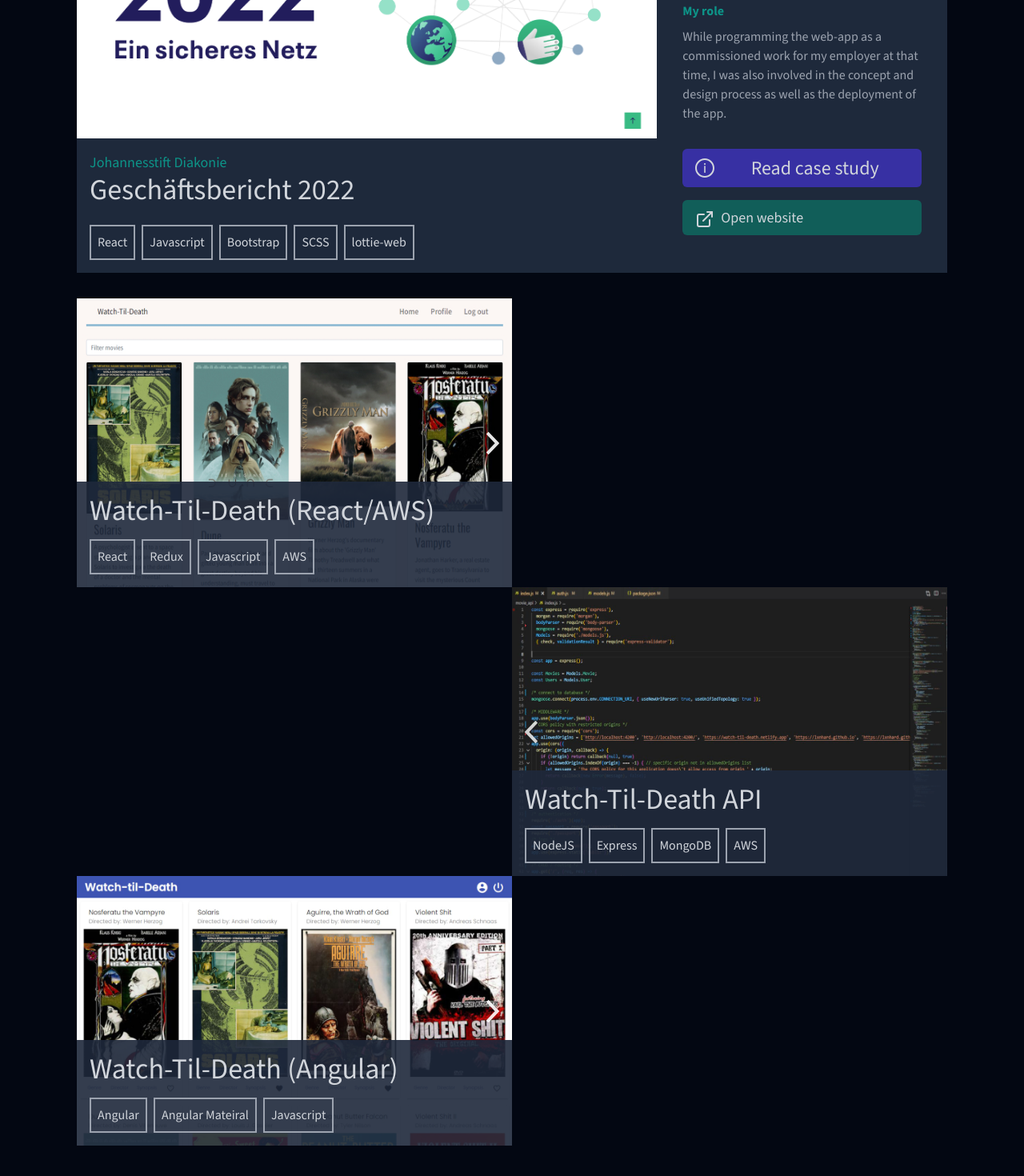
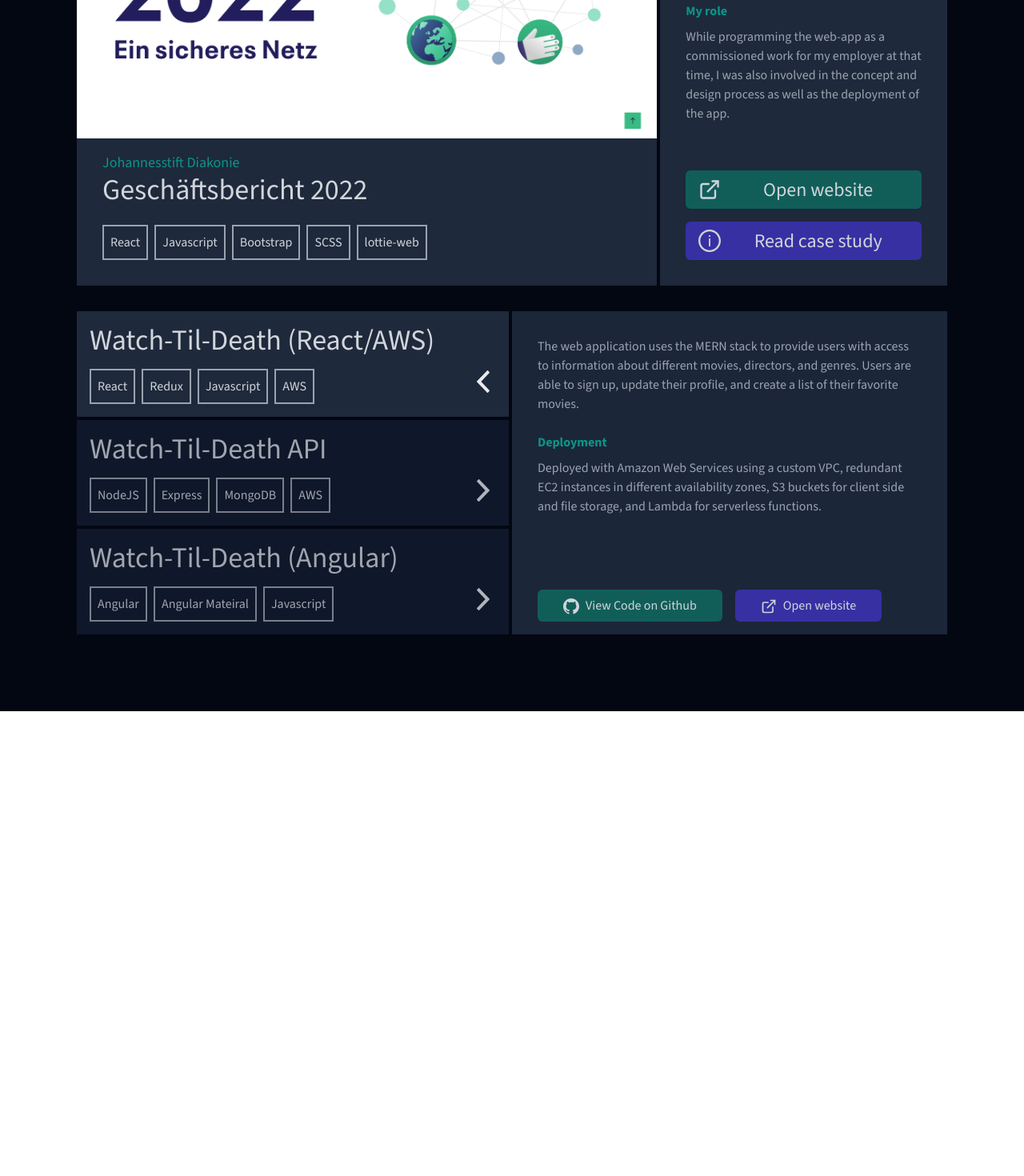
Before and after one commit to lxnhard/lxnhard, a React (Vite) app: page / in a window 1280 px wide. Shown: the part 1762-3232 px from the top of the page at 80% size. After the commit the page ends 2651 px from the top, so only its background shows below. Built offline with nearby package versions, Linux system fonts and the light colour scheme.

Commit message:
desktop design for projects

```diff
--- a/src/components/Projects.jsx
+++ b/src/components/Projects.jsx
@@ -1,29 +1,20 @@
-import { useState } from "react";
-import { ProjectCard } from './ProjectCard.jsx'
+import { useState, useRef, useEffect } from "react";
 import { Link } from 'react-router-dom';
 
 export const Projects = () => {
-  const [isExpanded, setIsExpanded] = useState([false, false, false]);
+  const [isExpanded, setIsExpanded] = useState([0, 0]);
 
   const toggleExpand = (index) => {
-    const isExpandedNew = isExpanded.map((e, i) => {
-      if (i === index) {
-        return !isExpanded[i];
-      } else {
-        return e;
+    setIsExpanded(isExpanded[1] === index ? [isExpanded[1], false] : [isExpanded[1], index]);
+    console.log(isExpanded[1] === index ? [isExpanded[1], false] : [isExpanded[1], index])
   }
-    });
-    setIsExpanded(isExpandedNew);
-  }
-
-
 
   return (
     <>
 
-      <div className="grid grid-cols-12 mb-8">
+      <div className="grid grid-cols-12 mb-8 bg-slate-800">
 
-        <div className="col-start-1 col-end-9 h-full relative">
+        <div className="col-start-1 col-end-13 xl:col-end-9 h-full relative">
 
 
           <div className="relative h-full w-full">
@@ -32,7 +23,7 @@
               <Link to="/geschaeftsbericht_jsd" title="Case study: Geschäftsbericht 2022 | Johannesstift Diakonie"><img src="img/johannesstift_diakonie-gb22.png" alt="Geschäftsbericht Johannesstift Diakonie 2022" /></Link>
             </div>
 
-            <div className="p-4 w-full bg-slate-800">
+            <div className="p-8 pt-4 w-full">
               <p className="text-lg dark:text-teal-600">Johannesstift Diakonie</p>
               <h2 className="text-headline text-4xl mb-4 dark:text-gray-300">Geschäftsbericht 2022</h2>
               <div className="mt-auto mb-0">
@@ -47,8 +38,10 @@
           </div>
         </div>
 
-        <div className="col-start-9 col-end-13 bg-slate-800 ">
-          <div className="p-8">
+        <div className="col-start-1 xl:col-start-9 col-end-13 bg-slate-800 border-l-4 border-gray-950 ">
+          <div className="p-8 h-full flex flex-col justify-between">
+
+            <div>
               <p className="mb-4 dark:text-gray-400">
                 Annual report landingpage for <a href="https://johannesstift-diakonie.de/" title="Johannesstift Diakonie" target="_blank" rel="noreferrer" className="text-purple-700 hover:underline visited:text-indigo-500">Johannesstift Diakonie</a>. A Single Page Application written with React, utilizing various animations, complex transitions and self-hosted videos.</p>
               <p className="mb-4 dark:text-gray-400">The website is showcasing the company’s activities throughout the year to shareholders, business partners and other interested people.</p>
@@ -57,26 +50,29 @@
               <p className="mb-4 dark:text-gray-400">
                 While programming the web-app as a commissioned work for my employer at that time, I was also involved in the concept and design process as well as the deployment of the app.
               </p>
+            </div>
 
             <div className="mt-8 flex flex-col">
 
+              <a href="https://gb22.johannesstift-diakonie.de/" className="w-full" rel="noreferrer" target="_blank" title="Open website">
+                <div className="inline-block flex flex-row items-center justify-between py-2 px-4 mb-4 rounded-md bg-teal-800 hover:bg-opacity-80">
+                  <img src="img/link_icon.svg" className="mr-2 h-7 inline-block" alt="Icon: External Link" />
+                  <span className="text-2xl text-gray-300 mx-auto">
+                    Open website
+                  </span>
+                </div>
+              </a>
+
+
               <Link to="/geschaeftsbericht_jsd" className="w-full" title="Case study: Geschäftsbericht 2022 | Johannesstift Diakonie">
-                <div className="inline-block flex flex-row items-center justify-between mb-4 py-2 px-4 rounded-md bg-indigo-800 hover:bg-opacity-80">
-                  <img src="img/information_icon.svg" className="mr-2 h-6 inline" alt="Icon: External Link" />
+                <div className="inline-block flex flex-row items-center justify-between py-2 px-4 rounded-md bg-indigo-800 hover:bg-opacity-80">
+                  <img src="img/information_icon.svg" className="mr-2 h-7 inline" alt="Icon: External Link" />
                   <span className="text-2xl text-gray-300 mx-auto">
                     Read case study
                   </span>
                 </div>
               </Link>
 
-              <span className="inline-block py-2 px-4 rounded-md bg-teal-800 hover:bg-opacity-80">
-                <div className="text-lg flex flex-row items-center">
-                  <a href="https://gb22.johannesstift-diakonie.de/" className="text-gray-300" rel="noreferrer" target="_blank" title="Open website">
-                    <img src="img/link_icon.svg" className="mr-2 h-6 inline-block" alt="Icon: External Link" />
-                    Open website
-                  </a>
-                </div>
-              </span>
             </div>
 
           </div>
@@ -89,15 +85,12 @@
 
       <div className="grid grid-cols-12">
 
-        <div className="col-start-1 col-end-7 h-full relative cursor-pointer z-10 hover:opacity-70" onClick={() => toggleExpand(0)}>
-
-          <div className="relative h-full w-full z-10">
-            <img src="img/movie-app.jpg" alt="Watch-Til-Death API" className=" h-full w-full" />
-            <img src="img/icon_right.svg" className="right-2 inset-y-1/2 -translate-y-1/2 h-8 absolute opacity-90" alt="Icon: Expand" />
-          </div>
+        <div className={`col-start-1 col-end-7 h-full relative z-10 border-b-4 border-r-4 border-gray-950 cursor-pointer delay-300
+        ${isExpanded[1] === 0 ? "bg-slate-800" : "bg-slate-900 hover:bg-slate-800"}`}
+          onClick={() => toggleExpand(0)}>
 
 
-          <div className="p-4 w-full absolute z-20 bg-slate-800/90 bottom-0">
+          <div className={`p-4 w-full z-20 ${isExpanded[1] === 0 ? "opacity-100" : "opacity-75"}`}>
             {/* <p className="text-lg dark:text-teal-600">Johannesstift Diakonie</p> */}
             <h2 className="text-headline text-4xl mb-4 dark:text-gray-300">Watch-Til-Death (React/AWS)</h2>
             <div className="mt-auto mb-0">
@@ -106,15 +99,72 @@
                   <span className="inline-block text-md dark:text-gray-300 border-2 border-gray-400 p-2 mr-2" key={tech}>{tech}</span>
                 )
               })}
+              <img src={isExpanded[1] === 0 ? "img/icon_left.svg" : "img/icon_right.svg"} className="h-8 float-right opacity-90" alt="Icon: Expand" />
             </div>
           </div>
         </div>
 
+        <div className={`col-start-1 col-end-7 h-full relative z-10 border-b-4 border-r-4 border-gray-950 cursor-pointer
+        ${isExpanded[1] === 1 ? "bg-slate-800" : "bg-slate-900 hover:bg-slate-800"}`}
+          onClick={() => toggleExpand(1)}>
 
-        <div className={`col-start-7 col-end-13 h-full bg-slate-800/95
-        ${!isExpanded[0] ? "-translate-x-full" : null} transition-translate duration-300 ease-in-out
+          <div className={`p-4 w-full z-20 ${isExpanded[1] === 1 ? "opacity-100" : "opacity-75"}`}>
+
+            <div>
+              <h2 className="text-headline text-4xl mb-4 dark:text-gray-300">Watch-Til-Death API</h2>
+
+
+              <div className="mt-auto mb-0">
+                {
+                  ["NodeJS", "Express", "MongoDB", "AWS"].map(tech => {
+                    return (
+                      <span className="inline-block text-md dark:text-gray-300 border-2 border-gray-400 p-2 mr-2" key={tech}>{tech}</span>
+                    )
+                  })}
+                <img src={isExpanded[1] === 1 ? "img/icon_left.svg" : "img/icon_right.svg"} className="h-8 float-right opacity-90" alt="Icon: Expand" />
+              </div>
+
+
+            </div>
+
+          </div>
+        </div>
+
+        <div className={`col-start-1 col-end-7 h-full relative z-10 border-r-4 border-gray-950 cursor-pointer
+        ${isExpanded[1] === 2 ? "bg-slate-800" : "bg-slate-900 hover:bg-slate-800"}`}
+          onClick={() => toggleExpand(2)}>
+
+          <div className={`p-4 w-full z-20 ${isExpanded[1] === 2 ? "opacity-100" : "opacity-75"}`}>
+
+            <div>
+              <h2 className="text-headline text-4xl mb-4 dark:text-gray-300">Watch-Til-Death (Angular)</h2>
+
+
+              <div className="mt-auto mb-0">
+                {["Angular", "Angular Mateiral", "Javascript"].map(tech => {
+                  return (
+                    <span className="inline-block text-md dark:text-gray-300 border-2 border-gray-400 p-2 mr-2" key={tech}>{tech}</span>
+                  )
+                })}
+                <img src={isExpanded[1] === 2 ? "img/icon_left.svg" : "img/icon_right.svg"} className="h-8 float-right opacity-90" alt="Icon: Expand" />
+              </div>
+
+            </div>
+
+          </div>
+        </div>
+
+
+        <div className={`col-start-7 col-end-13 row-start-1 row-end-4 h-full bg-slate-800/95 origin-top-left p-8 pb-4
+                ${isExpanded[1] !== 0 ? "-translate-x-full" : null}
+                ${isExpanded[0] !== false && isExpanded[1] === 0 ? "delay-150" : null}
+                transition-translate duration-150 ease-in-out
                 `}>
-          <div className="p-8">
+
+
+
+          <div className="flex flex-col justify-between h-full">
+            <div>
               <p className="mb-4 dark:text-gray-400">
                 The web application uses the MERN stack to provide users with access to
                 information about different movies, directors, and genres. Users are able to sign up, update their profile, and
@@ -126,68 +176,41 @@
                 functions.
               </p>
 
-            <div className="mt-8">
+            </div>
 
-              <span className="inline-block mr-4 py-2 px-4 rounded-md bg-indigo-800 hover:bg-opacity-80">
-                <div className="flex flex-row items-center">
-                  <a href="https://github.com/lxnhard/movie_app-client" className="text-gray-300" rel="noreferrer" target="_blank" title="View code on GitHub">
-                    <img src="img/github_icon.svg" className="mr-2 h-6 inline-block" alt="Icon: Github" />
-                    View Code on GitHub</a>
+            <div className="mt-8 flex">
+
+              <a href="https://github.com/lxnhard/movie_app-client" rel="noreferrer" target="_blank" title="View code on GitHub">
+                <div className="inline-block py-2 px-8 mr-4 rounded-md bg-teal-800 hover:bg-opacity-80">
+                  <img src="img/github_icon.svg" className="mr-2 h-5 inline-block" alt="Icon: Github Link" />
+                  <span className=" text-gray-300 mx-auto">
+                    View Code on Github
+                  </span>
                 </div>
+              </a>
+
+              <a href="https://watch-til-death.com" rel="noreferrer" target="_blank" title="Open website">
+                <div className="inline-block py-2 px-8 rounded-md bg-indigo-800 hover:bg-opacity-80">
+                  <img src="img/link_icon.svg" className="mr-2 h-5 inline-block" alt="Icon: Github Link" />
+                  <span className=" text-gray-300 mx-auto">
+                    Open website
                   </span>
-
-              <span className="inline-block mr-4 py-2 px-4 rounded-md bg-teal-800 hover:bg-opacity-80">
-                <div className="flex flex-row items-center">
-                  <a href="https://watch-til-death.com" className="text-gray-300" rel="noreferrer" target="_blank" title="Open website">
-                    <img src="img/link_icon.svg" className="mr-2 h-6 inline-block" alt="Icon: External Link" />
-                    Open website
+                </div>
               </a>
             </div>
-              </span>
-            </div>
-          </div>
+
           </div>
         </div>
 
 
+        <div className={`col-start-7 col-end-13 row-start-1 row-end-4 h-full bg-slate-800/95 origin-center-left p-8 pb-4
+                ${isExpanded[1] !== 1 ? "-translate-x-full" : null}
+                ${isExpanded[0] !== false && isExpanded[1] === 1 ? "delay-150" : null}
+                transition-translate duration-150 ease-in-out
+                `}>
 
-      <div className="grid grid-cols-12">
-        <div className="col-start-7 col-end-13 order-2 h-full relative cursor-pointer" onClick={() => toggleExpand(1)}>
-
-          <div className="relative h-full w-full z-10">
-            <img src="img/movie-api.jpg" alt="Watch-Til-Death API" className=" h-full w-full" />
-            <img src="img/icon_left.svg" className="left-2 inset-y-1/2 -translate-y-1/2 h-8 absolute  opacity-80" alt="Icon: Expand" />
-          </div>
-
-
-
-          <div className="p-4 w-full absolute z-20 bg-slate-800/90 bottom-0">
-
+          <div className="flex flex-col justify-between h-full">
             <div>
-              {/* <p className="text-lg dark:text-teal-600">Johannesstift Diakonie</p> */}
-              <h2 className="text-headline text-4xl mb-4 dark:text-gray-300">Watch-Til-Death API</h2>
-
-
-              <div className="mt-auto mb-0">
-                {
-                  ["NodeJS", "Express", "MongoDB", "AWS"].map(tech => {
-                    return (
-                      <span className="inline-block text-md dark:text-gray-300 border-2 border-gray-400 p-2 mr-2" key={tech}>{tech}</span>
-                    )
-                  })}
-              </div>
-
-
-            </div>
-
-          </div>
-
-        </div>
-
-        <div className={`col-start-1 col-end-7 order-1 h-full bg-slate-800/95
-        ${!isExpanded[1] ? "translate-x-full" : null} transition-translate duration-300 ease-in-out
-        `}>
-          <div className="p-8">
               <p className="mb-4 dark:text-gray-400">
                 REST API for the web application Watch-Til-Death with different endpoints for movie and user data.
                 Built with NodeJS, Express, MongoDB and Mongoose. Implements JWT token-based user authentication.</p>
@@ -198,60 +221,42 @@
                 Load Balancer and a separate database instance guarantee redundancy and scalability.
               </p>
 
+            </div>
 
-            <div className="mt-8">
-              <span className="inline-block mr-4 py-2 px-4 rounded-md bg-indigo-800 hover:bg-opacity-80">
-                <div className="flex flex-row items-center">
-                  <a href="https://github.com/lxnhard/movie_api" className="text-gray-300" rel="noreferrer" target="_blank" title="View code on GitHub">
-                    <img src="img/github_icon.svg" className="mr-2 h-6 inline-block" alt="Icon: Github" />
-                    View Code on GitHub</a>
-                </div>
-              </span>
+            <div className="mt-8 flex">
 
-              <span className="inline-block mr-4 py-2 px-4 rounded-md bg-teal-800 hover:bg-opacity-80">
-                <div className="flex flex-row items-center">
-                  <a href="https://api.watch-til-death.com" className="text-gray-300" rel="noreferrer" target="_blank" title="Open website">
-                    <img src="img/link_icon.svg" className="mr-2 h-6 inline-block" alt="Icon: External Link" />
-                    Open website
-                  </a>
-                </div>
+              <a href="https://github.com/lxnhard/movie_api" rel="noreferrer" target="_blank" title="View code on GitHub">
+                <div className="inline-block py-2 px-8 mr-4 rounded-md bg-teal-800 hover:bg-opacity-80">
+                  <img src="img/github_icon.svg" className="mr-2 h-5 inline-block" alt="Icon: Github Link" />
+                  <span className=" text-gray-300 mx-auto">
+                    View Code on Github
                   </span>
                 </div>
+              </a>
+
+              <a href="https://api.watch-til-death.com" rel="noreferrer" target="_blank" title="Open website">
+                <div className="inline-block py-2 px-8 rounded-md bg-indigo-800 hover:bg-opacity-80">
+                  <img src="img/link_icon.svg" className="mr-2 h-5 inline-block" alt="Icon: Github Link" />
+                  <span className=" text-gray-300 mx-auto">
+                    Open website
+                  </span>
                 </div>
-        </div>
-
-      </div>
-
-
-
-      <div className="grid grid-cols-12 gap-y-4">
-
-        <div className="col-start-1 col-end-7 h-full relative cursor-pointer" onClick={() => toggleExpand(2)}>
-          <div className="relative h-full w-full z-10">
-            <img src="img/movie-app-angular.jpg" alt="Watch-Til-Death (Angular)" className="h-full w-full" />
-            <img src="img/icon_right.svg" className="right-2 inset-y-1/2 -translate-y-1/2 h-8 absolute  opacity-90" alt="Icon: Expand" />
-          </div>
-
-          <div className="p-4 w-full absolute z-20 bg-slate-800/90 bottom-0">
-            <h2 className="text-headline text-4xl mb-4 dark:text-gray-300">Watch-Til-Death (Angular)</h2>
-
-
-            <div className="mt-auto mb-0">
-              {["Angular", "Angular Mateiral", "Javascript"].map(tech => {
-                return (
-                  <span className="inline-block text-md dark:text-gray-300 border-2 border-gray-400 p-2 mr-2" key={tech}>{tech}</span>
-                )
-              })}
+              </a>
             </div>
 
 
           </div>
         </div>
 
-        <div className={`col-span-6 col-start-7  h-full bg-slate-800/95
-        ${!isExpanded[2] ? "-translate-x-full" : null} transition-translate duration-300 ease-in-out
+
+        <div className={`col-start-7 col-end-13 row-start-1 row-end-4 h-full bg-slate-800/95 origin-center-left p-8 pb-4
+                ${isExpanded[1] !== 2 ? "-translate-x-full" : null}
+                ${isExpanded[0] !== false && isExpanded[1] === 2 ? "delay-150" : null}
+                transition-translate duration-150 ease-in-out
                 `}>
-          <div className="p-8">
+
+          <div className="flex flex-col justify-between h-full">
+            <div>
               <p className="mb-4 dark:text-gray-400">
                 Client-side for a single page web application providing authenticated users
                 with information about different movies, built with Angular.</p>
@@ -262,27 +267,34 @@
                 create a list of their favorite movies.
               </p>
 
+            </div>
 
-            <div className="mt-8">
-              <span className="inline-block mr-4 py-2 px-4 rounded-md bg-indigo-800 hover:bg-opacity-80">
-                <div className="flex flex-row items-center">
-                  <a href="https://github.com/lxnhard/movie_app-angular-client" className="text-gray-300" rel="noreferrer" target="_blank" title="View code on GitHub">
-                    <img src="img/github_icon.svg" className="mr-2 h-6 inline-block" alt="Icon: Github" />
-                    View Code on GitHub</a>
+            <div className="mt-8 flex">
+
+              <a href="https://github.com/lxnhard/movie_app-angular-client" rel="noreferrer" target="_blank" title="View code on GitHub">
+                <div className="inline-block py-2 px-8 mr-4 rounded-md bg-teal-800 hover:bg-opacity-80">
+                  <img src="img/github_icon.svg" className="mr-2 h-5 inline-block" alt="Icon: Github Link" />
+                  <span className=" text-gray-300 mx-auto">
+                    View Code on Github
+                  </span>
                 </div>
+              </a>
+
+              <a href="https://lxnhard.github.io/movie_app-angular-client" rel="noreferrer" target="_blank" title="Open website">
+                <div className="inline-block py-2 px-8 rounded-md bg-indigo-800 hover:bg-opacity-80">
+                  <img src="img/link_icon.svg" className="mr-2 h-5 inline-block" alt="Icon: Github Link" />
+                  <span className=" text-gray-300 mx-auto">
+                    Open website
                   </span>
-
-              <span className="inline-block mr-4 py-2 px-4 rounded-md bg-teal-800 hover:bg-opacity-80">
-                <div className="flex flex-row items-center">
-                  <a href="https://lxnhard.github.io/movie_app-angular-client" className="text-gray-300" rel="noreferrer" target="_blank" title="Open website">
-                    <img src="img/link_icon.svg" className="mr-2 h-6 inline-block" alt="Icon: External Link" />
-                    Open website
+                </div>
               </a>
             </div>
-              </span>
+
+
           </div>
         </div>
-        </div>
+
+
       </div>
 
 
```
Lines whose indentation alone changed are shown as unchanged.
